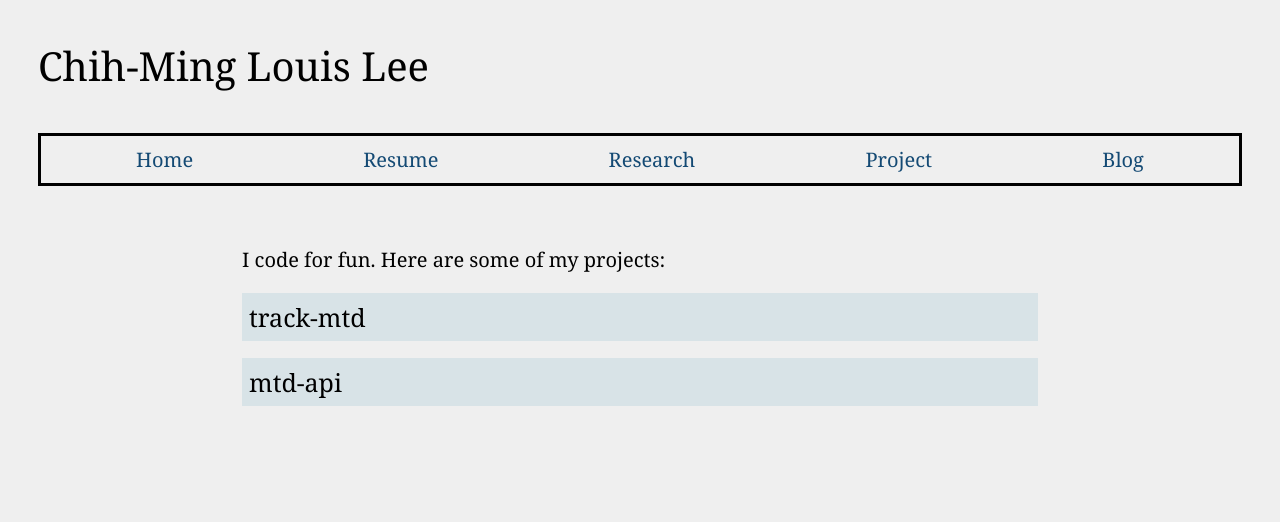
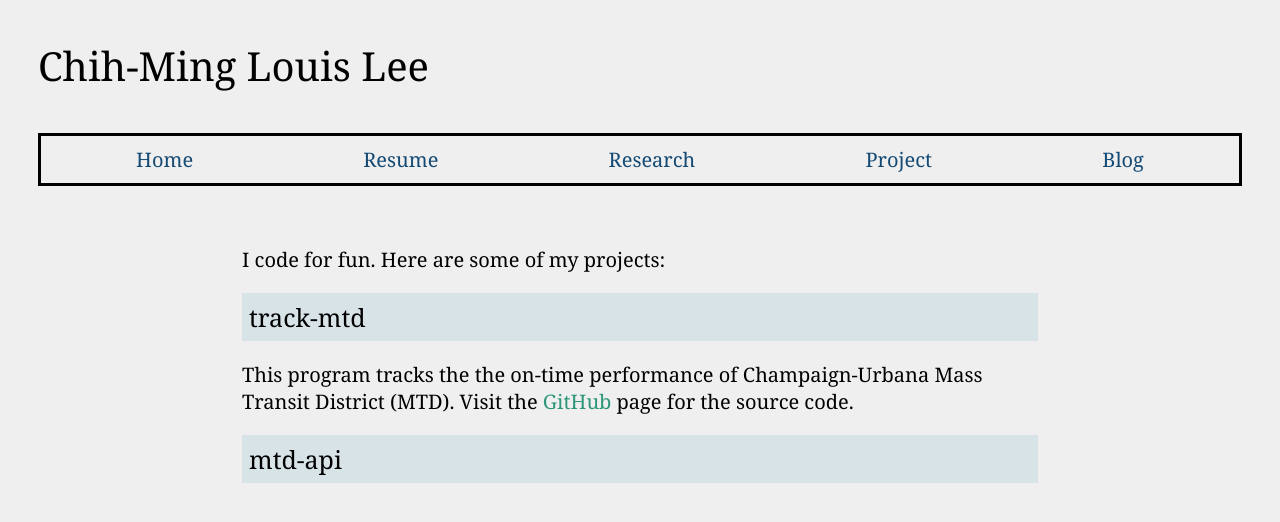
Before and after one commit to chmlee/personal-website, a plain HTML site: page project.html in a window 1280 px wide. Both pictures are taken after a click on the element "track-mtd". Drawn offline with Linux system fonts and the light colour scheme.

Commit message:
fix click

```diff
--- a/project.html
+++ b/project.html
@@ -102,7 +102,7 @@
 <script>
   function toggleShow(id) {
     var x = document.getElementById(id);
-    if (x.style.display === "none") {
+    if (x.style.display !== "block") {
      x.style.display = "block";
     } else {
      x.style.display = "none";
```
Also changed, not shown: research.html (+1 -1 lines).
